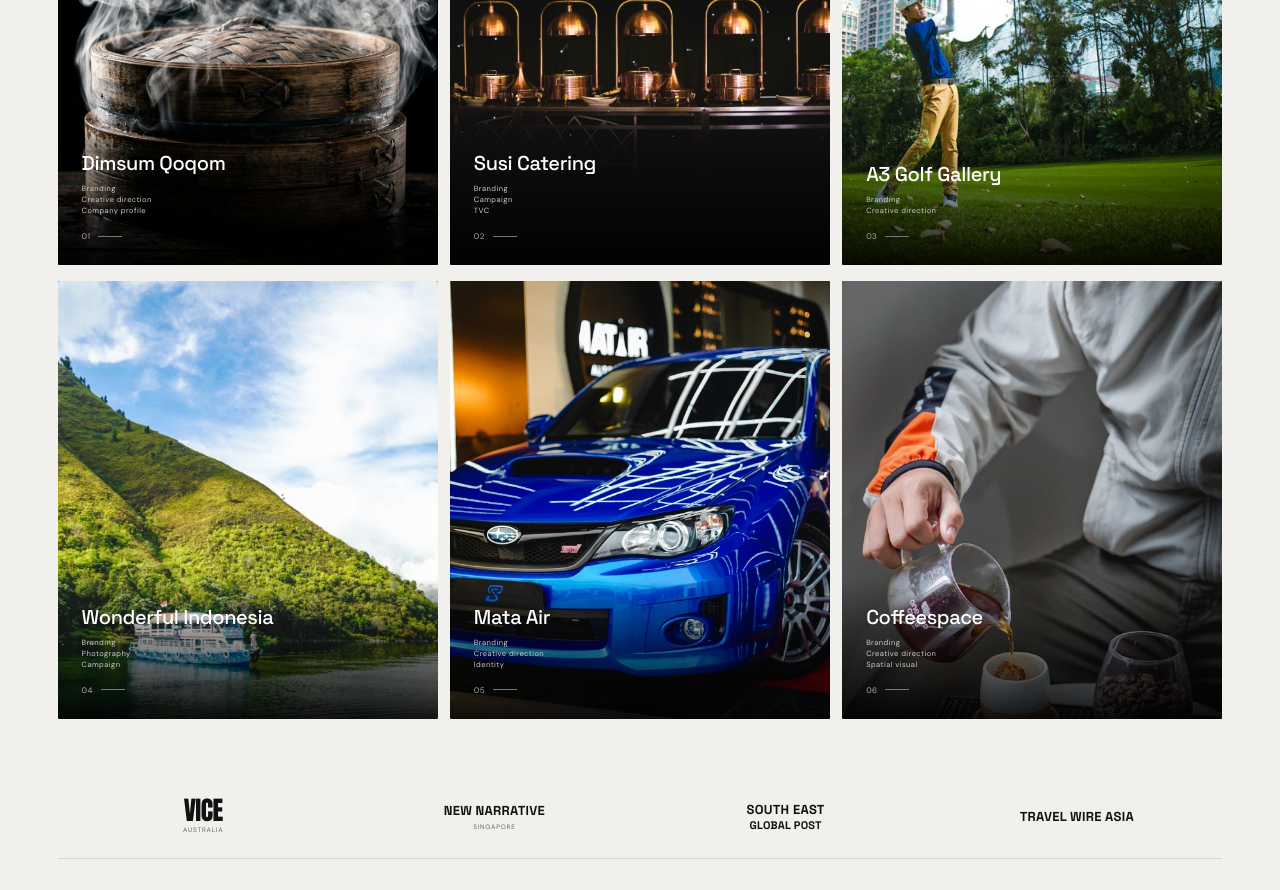
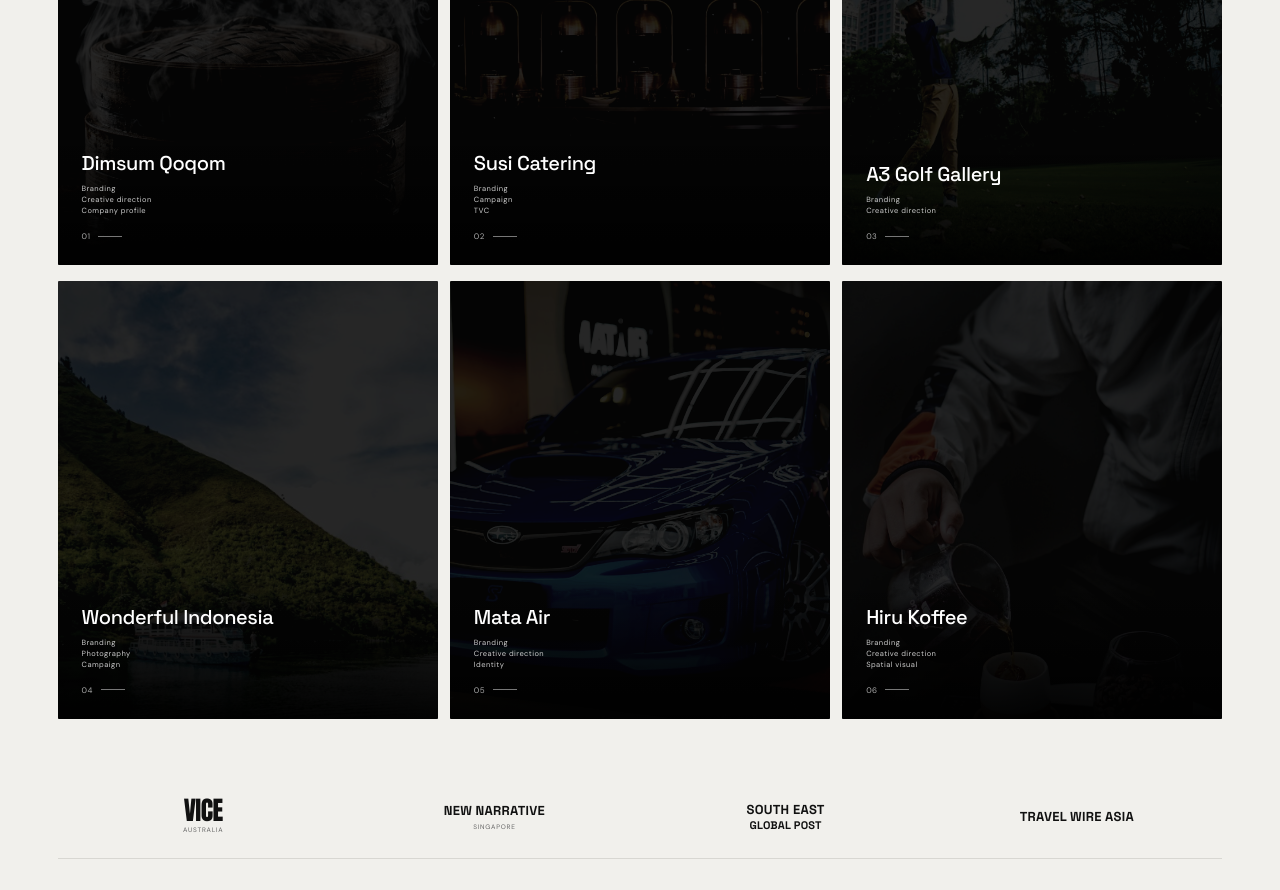
Before and after one commit to adyanaqil/wakiki-website, a Next.js app: page / in a window 1280 px wide. Shown: the part 1020-1910 px from the top of the page. Built offline with nearby package versions, Linux system fonts and the light colour scheme.

Commit message:
feat(cards): darken covers by default with color reveal on hover/click and rename coffeespace to Hiru Koffee

```diff
--- a/app/data/projects.ts
+++ b/app/data/projects.ts
@@ -194,11 +194,11 @@ export const projects: Project[] = [
     },
   },
   {
-    slug: 'coffeespace',
+    slug: 'hiru-koffee',
     number: '06',
-    name: 'Coffeespace',
+    name: 'Hiru Koffee',
     tagline: 'Membangun atmosfer ruang komunal dan identitas kopi artisanal kontemporer.',
-    client: 'Coffeespace',
+    client: 'Hiru Koffee',
     category: 'F&B · SPECIALTY COFFEE',
     location: 'Medan, Indonesia',
     year: '2024',
@@ -211,17 +211,17 @@ export const projects: Project[] = [
       'Spatial & Signage Direction',
       'Social Media Aesthetic',
     ],
-    image: '/images/coffeespace.jpg',
+    image: '/images/hiru-koffee.jpg',
     summary:
-      'Coffeespace merupakan kedai kopi artisanal dan ruang berkarya komunal. Wakiki merancang keseluruhan arah merek, bahasa visual ruang, dan strategi komunikasi rasa yang hangat dan inklusif.',
+      'Hiru Koffee merupakan kedai kopi artisanal dan ruang berkarya komunal. Wakiki merancang keseluruhan arah merek, bahasa visual ruang, dan strategi komunikasi rasa yang hangat dan inklusif.',
     overview:
-      'Coffeespace didirikan sebagai titik temu bagi para kreator, profesional, dan penikmat kopi spesialti. Di tengah maraknya kedai kopi modern, Coffeespace memerlukan fondasi merek yang kuat agar tidak sekadar menjadi tren sesaat, melainkan tempat yang memiliki keterikatan emosional mendalam dengan komunitasnya.',
+      'Hiru Koffee didirikan sebagai titik temu bagi para kreator, profesional, dan penikmat kopi spesialti. Di tengah maraknya kedai kopi modern, Hiru Koffee memerlukan fondasi merek yang kuat agar tidak sekadar menjadi tren sesaat, melainkan tempat yang memiliki keterikatan emosional mendalam dengan komunitasnya.',
     challenge:
       'Menyeimbangkan kesan kepakaran kopi yang serius dengan atmosfer ruang yang ramah dan mudah didekati bagi siapa saja yang ingin bersantai atau bekerja produktif.',
     approach:
       'Kami mengembangkan konsep "Thoughtful Space, Crafted Cup". Identitas visual memadukan garis arsitektural minimalis dengan nuansa earth-tone hangat. Kami mengarahkan desain kemasan beans, elemen signage kayu dan akrilik, serta visual media sosial yang mengedepankan cerita di balik setiap biji kopi.',
     result:
-      'Coffeespace sukses membuka pintunya dengan sambutan hangat komunitas lokal, mencatat penjualan biji kopi sangrai yang melampaui target bulanan, dan menjadi rujukan lifestyle café di kota Medan.',
+      'Hiru Koffee sukses membuka pintunya dengan sambutan hangat komunitas lokal, mencatat penjualan biji kopi sangrai yang melampaui target bulanan, dan menjadi rujukan lifestyle café di kota Medan.',
     quote: {
       text: 'Kopi yang baik menghubungkan pikiran, tetapi ruang yang tepat menghubungkan manusia.',
       author: 'Wakiki Creative Notes',
@@ -234,7 +234,12 @@ export function getAllProjects(): Project[] {
 }
 
 export function getProjectBySlug(slug: string): Project | undefined {
-  return projects.find((p) => p.slug === slug || (slug === 'sushi-catering' && p.slug === 'susi-catering'))
+  return projects.find(
+    (p) =>
+      p.slug === slug ||
+      (slug === 'sushi-catering' && p.slug === 'susi-catering') ||
+      (slug === 'coffeespace' && p.slug === 'hiru-koffee')
+  )
 }
 
 export function getAdjacentProjects(slug: string): {
--- a/app/globals.css
+++ b/app/globals.css
@@ -522,15 +522,37 @@ button {
   z-index: 1;
 }
 
+.card-media::after {
+  content: '';
+  position: absolute;
+  inset: 0;
+  background: rgba(10, 10, 10, 0.45);
+  transition: opacity 0.5s ease;
+  pointer-events: none;
+  z-index: 1;
+}
+
 .card-img {
   width: 100%;
   height: 100%;
   object-fit: cover;
-  transition: transform 0.6s cubic-bezier(0.2, 0.8, 0.2, 1);
-}
-
-.work-card:hover .card-img {
+  filter: brightness(0.28) contrast(1.15) saturate(0.65);
+  transition: filter 0.5s cubic-bezier(0.2, 0.8, 0.2, 1), transform 0.6s cubic-bezier(0.2, 0.8, 0.2, 1);
+}
+
+.work-card:hover .card-img,
+.work-card:focus .card-img,
+.work-card:active .card-img,
+.work-card.is-active .card-img {
+  filter: brightness(1) contrast(1) saturate(1);
   transform: scale(1.06);
+}
+
+.work-card:hover .card-media::after,
+.work-card:focus .card-media::after,
+.work-card:active .card-media::after,
+.work-card.is-active .card-media::after {
+  opacity: 0;
 }
 
 .card-media-fallback {
@@ -544,13 +566,16 @@ button {
   position: relative;
   z-index: 2;
   padding: 24px;
-  background: linear-gradient(to top, rgba(0, 0, 0, 0.9) 0%, rgba(0, 0, 0, 0.4) 60%, transparent 100%);
+  background: linear-gradient(to top, rgba(0, 0, 0, 0.9) 0%, rgba(0, 0, 0, 0.35) 60%, transparent 100%);
   color: #fff;
-  transition: background 0.3s ease;
-}
-
-.work-card:hover .card-overlay {
-  background: linear-gradient(to top, rgba(0, 0, 0, 0.95) 0%, rgba(0, 0, 0, 0.5) 70%, transparent 100%);
+  transition: background 0.4s ease;
+}
+
+.work-card:hover .card-overlay,
+.work-card:focus .card-overlay,
+.work-card:active .card-overlay,
+.work-card.is-active .card-overlay {
+  background: linear-gradient(to top, rgba(0, 0, 0, 0.95) 0%, rgba(0, 0, 0, 0.2) 70%, transparent 100%);
 }
 
 .card-title-row {
--- a/app/page.tsx
+++ b/app/page.tsx
@@ -88,6 +88,7 @@ const journeySteps = [
 export default function Home() {
   const [menuOpen, setMenuOpen] = useState(false)
   const [scrolled, setScrolled] = useState(false)
+  const [activeCard, setActiveCard] = useState<string | null>(null)
 
   useEffect(() => {
     const onScroll = () => setScrolled(window.scrollY > 20)
@@ -205,9 +206,10 @@ export default function Home() {
             {projects.map((project) => (
               <Link
                 href={`/work/${project.slug}`}
-                className="work-card"
+                className={`work-card ${activeCard === project.slug ? 'is-active' : ''}`}
                 key={project.number}
                 aria-label={`View project: ${project.name}`}
+                onClick={() => setActiveCard(project.slug)}
               >
                 <div className="card-media">
                   {project.image ? (
--- a/app/v2/data.ts
+++ b/app/v2/data.ts
@@ -47,7 +47,7 @@ export const brandingProjects: ProjectEntry[] = [
   },
   {
     number: '04',
-    client: 'HIRU COFFEE',
+    client: 'HIRU KOFFEE',
     meta: 'COFFEE · MEDAN',
     role: 'Branding Consultant · Creative Director',
     description: 'Brand direction, creative concept, and visual communication.',
```
Also changed, not shown: public/images/hiru-koffee.jpg (added).
